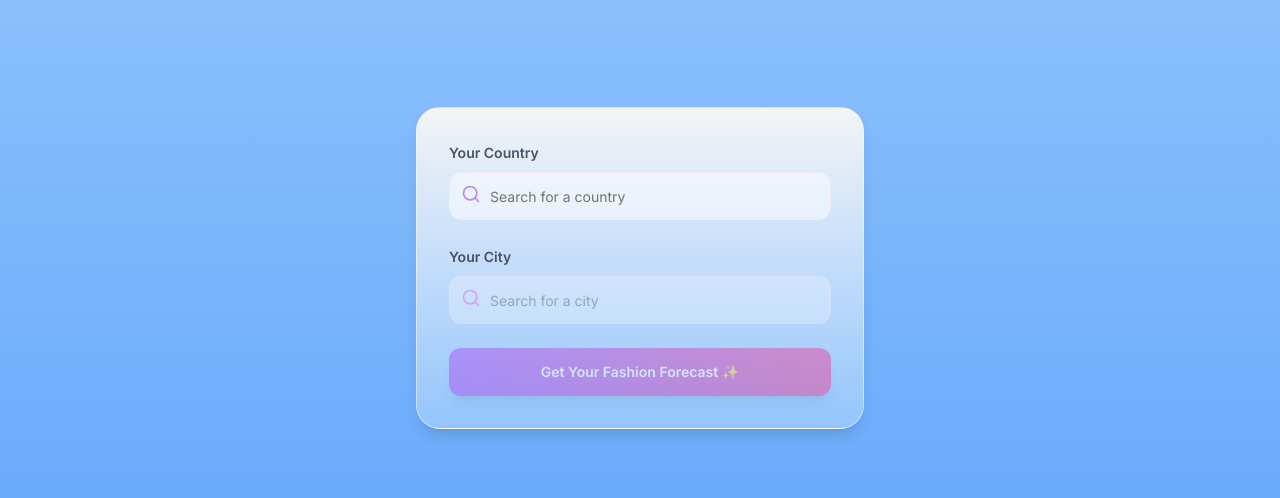
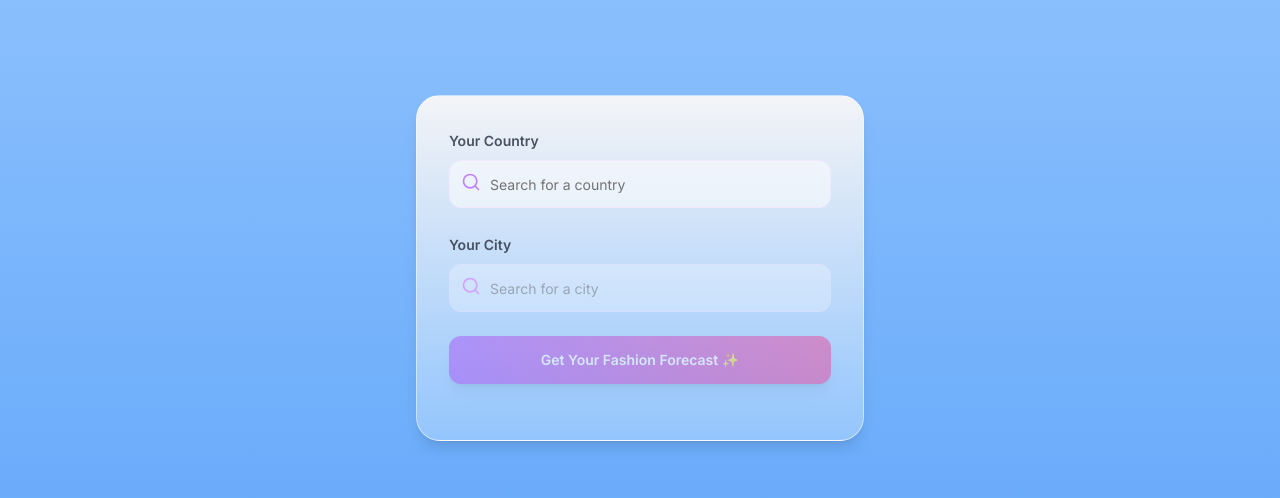
Before and after one commit to nobodyknows44/what2wear, a Next.js app: page / in a window 1280 px wide. Shown: the part 148-646 px from the top of the page. Built offline with nearby package versions, Linux system fonts and the light colour scheme.

Commit message:
return to the previous pad

```diff
--- a/app/components/WeatherDashboard.tsx
+++ b/app/components/WeatherDashboard.tsx
@@ -179,7 +179,7 @@ export default function WeatherDashboard({ showRecommendations, setShowRecommend
         `}
       >
         {!showRecommendations ? (
-          <CardContent className="p-4 pt-8 md:p-8">
+          <CardContent className="my-8 px-8">
             <form onSubmit={handleSubmit} className="space-y-6">
               <div className="space-y-2" ref={countryRef}>
                 <label htmlFor="country" className="text-sm font-semibold text-gray-700/90">
```
